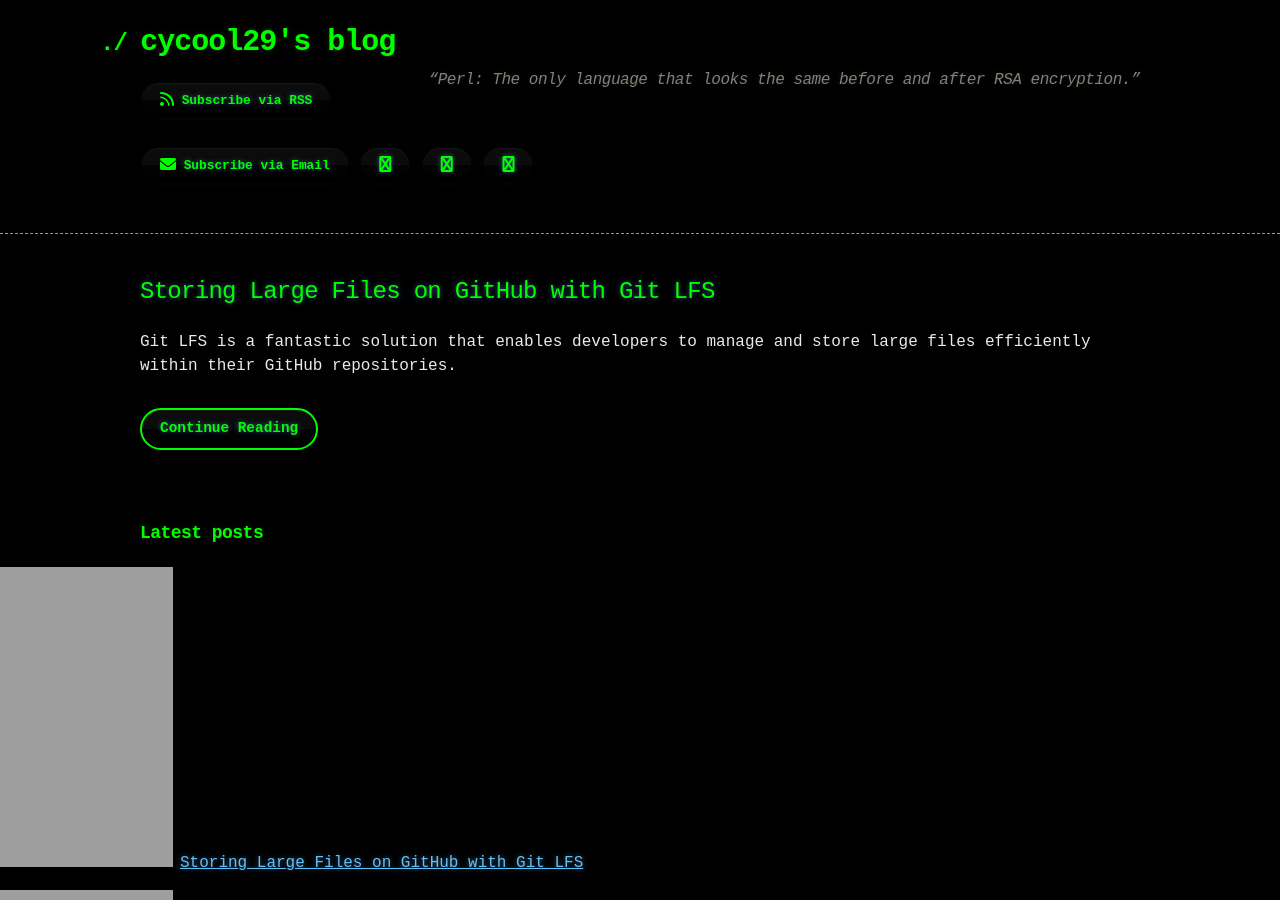
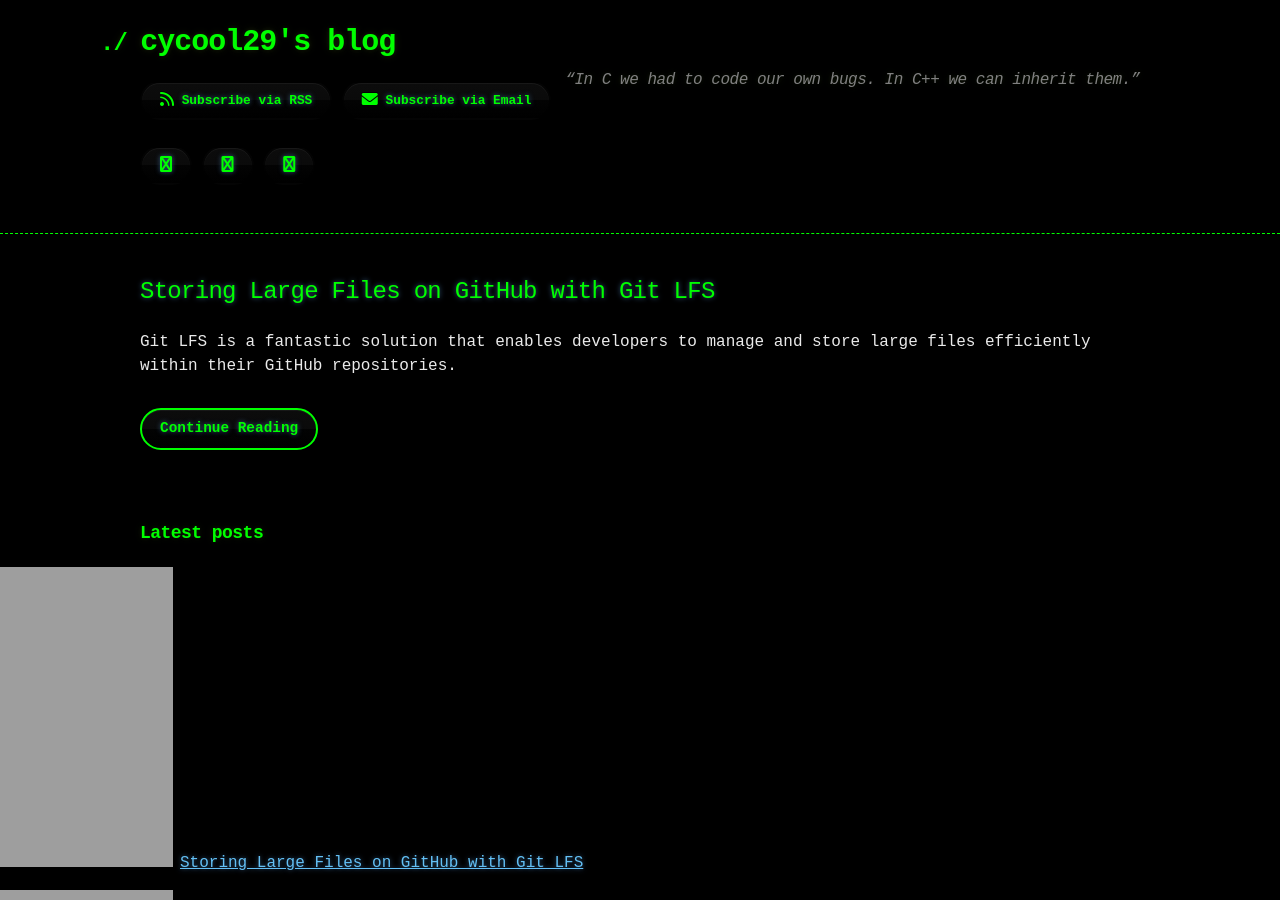
Before and after one commit to cycool29/cycool29.github.io, a Jekyll site: the page built from index.md, in a window 1280 px wide and 900 px high. Built offline with Jekyll 4.4.1, drawn with Linux system fonts in a browser that asks for light colours; a style sheet for code colours, icons or effects is not loaded.

Commit message:
Update quotes

```diff
--- a/_config.yml
+++ b/_config.yml
@@ -1,5 +1,5 @@
 title: cycool29's blog
-description: "“Perl: The only language that looks the same before and after RSA encryption.” "
+description: "“In C we had to code our own bugs. In C++ we can inherit them.” "
 bio: A high school student. Intermediate in Python, Git, Bash. Learning JavaScript. He/Him. "
 author: cycool29
 url: https://cycool29.github.io
```
